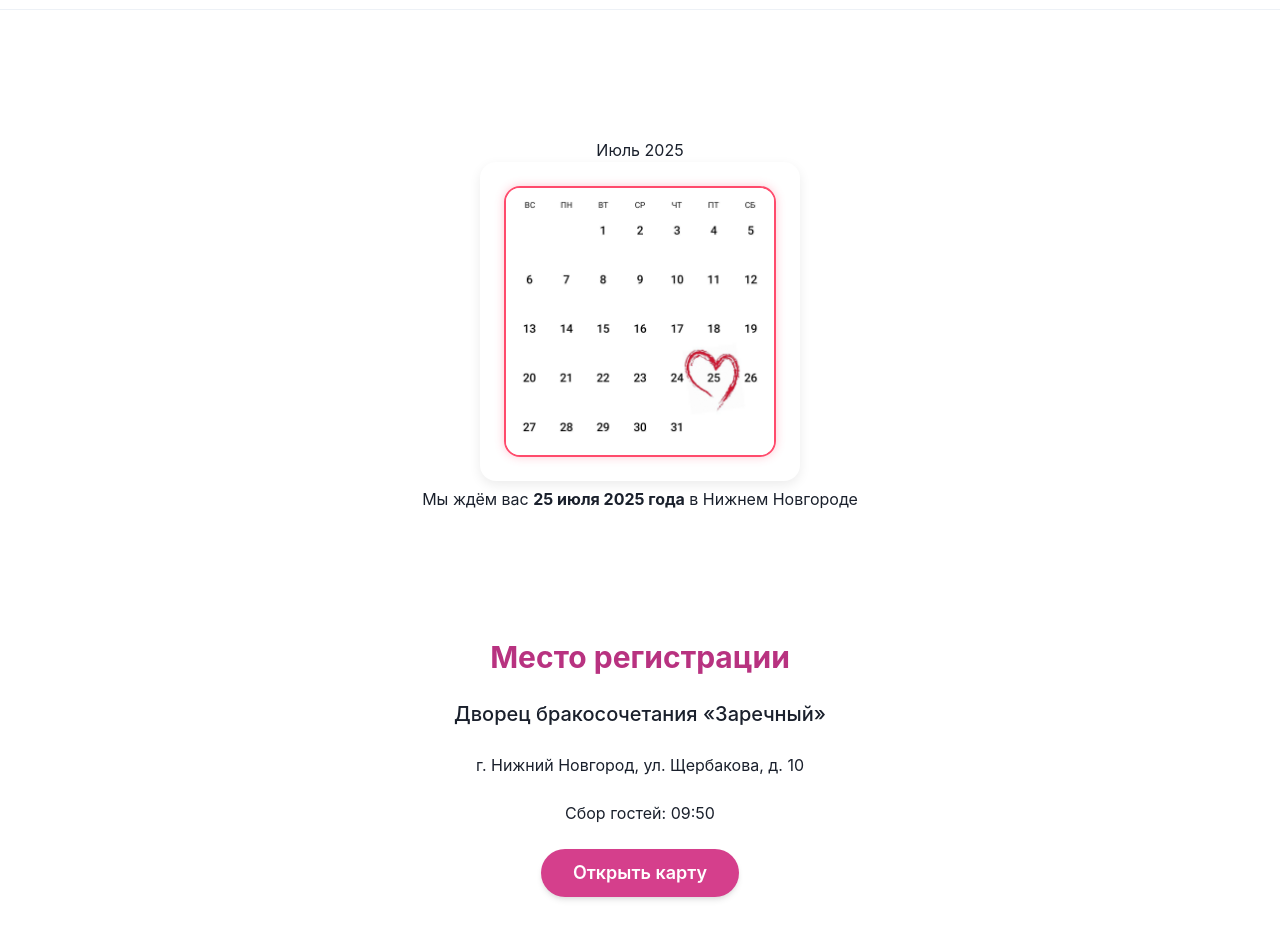
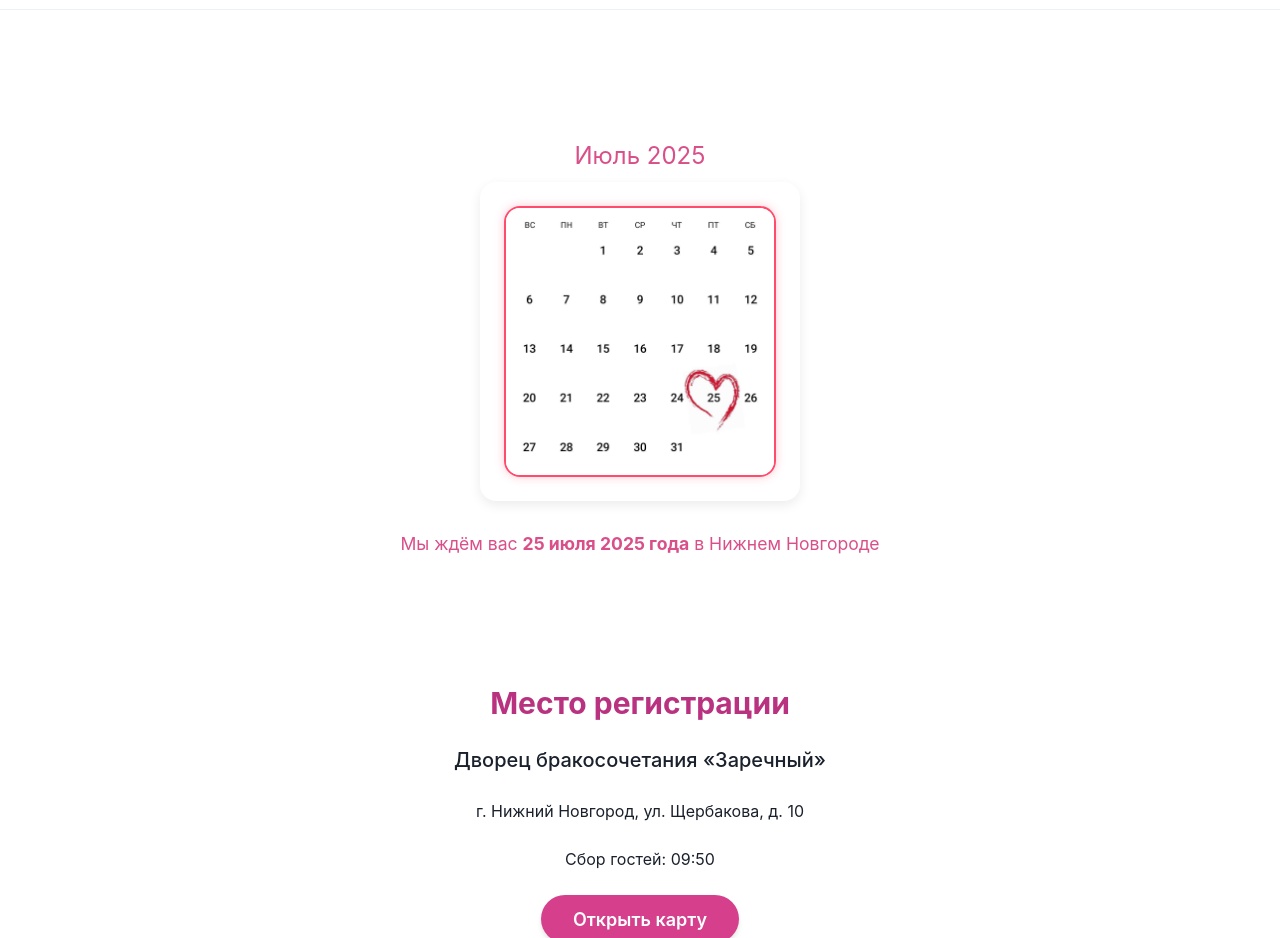
Before and after one commit to Volking-Sourse/WendingDay, a React (Create React App) app: page / in a window 1280 px wide. Shown: the part 1420-2358 px from the top of the page. Built offline with nearby package versions, Linux system fonts and the light colour scheme.

Commit message:
Первый коммит: начальная версия сайта

```diff
--- a/src/components/WeddingDateSection.jsx
+++ b/src/components/WeddingDateSection.jsx
@@ -4,7 +4,9 @@ const WeddingDateSection = () => {
   return (
     <section style={{ textAlign: "center", padding: "4rem 1rem" }}>
       {/* Заголовок */}
-      <h3 className="text-2xl font-semibold text-pink-600 mb-2">Июль 2025</h3>
+      <h3 style={{ fontSize: "1.5rem", color: "#d94f8a", marginBottom: "0.5rem" }}>
+        Июль 2025
+      </h3>
 
       {/* Контейнер картинки */}
       <div style={{
@@ -16,7 +18,7 @@ const WeddingDateSection = () => {
         maxWidth: "320px"
       }}>
         <img
-          src="/calendar.jpg" // Убедись, что файл лежит в public/
+          src="/calendar.jpg"
           alt="Календарь июля 2025"
           style={{
             width: "100%",
@@ -30,7 +32,11 @@ const WeddingDateSection = () => {
       </div>
 
       {/* Подпись под календарём */}
-      <p className="mt-6 text-lg font-medium text-pink-600">
+      <p style={{
+        marginTop: "1.5rem",
+        fontSize: "1.1rem",
+        color: "#d94f8a"
+      }}>
         Мы ждём вас <strong>25 июля 2025 года</strong> в Нижнем Новгороде
       </p>
     </section>
```
Also changed, not shown: 7 other files (tests, documents, lock files or other folders).
